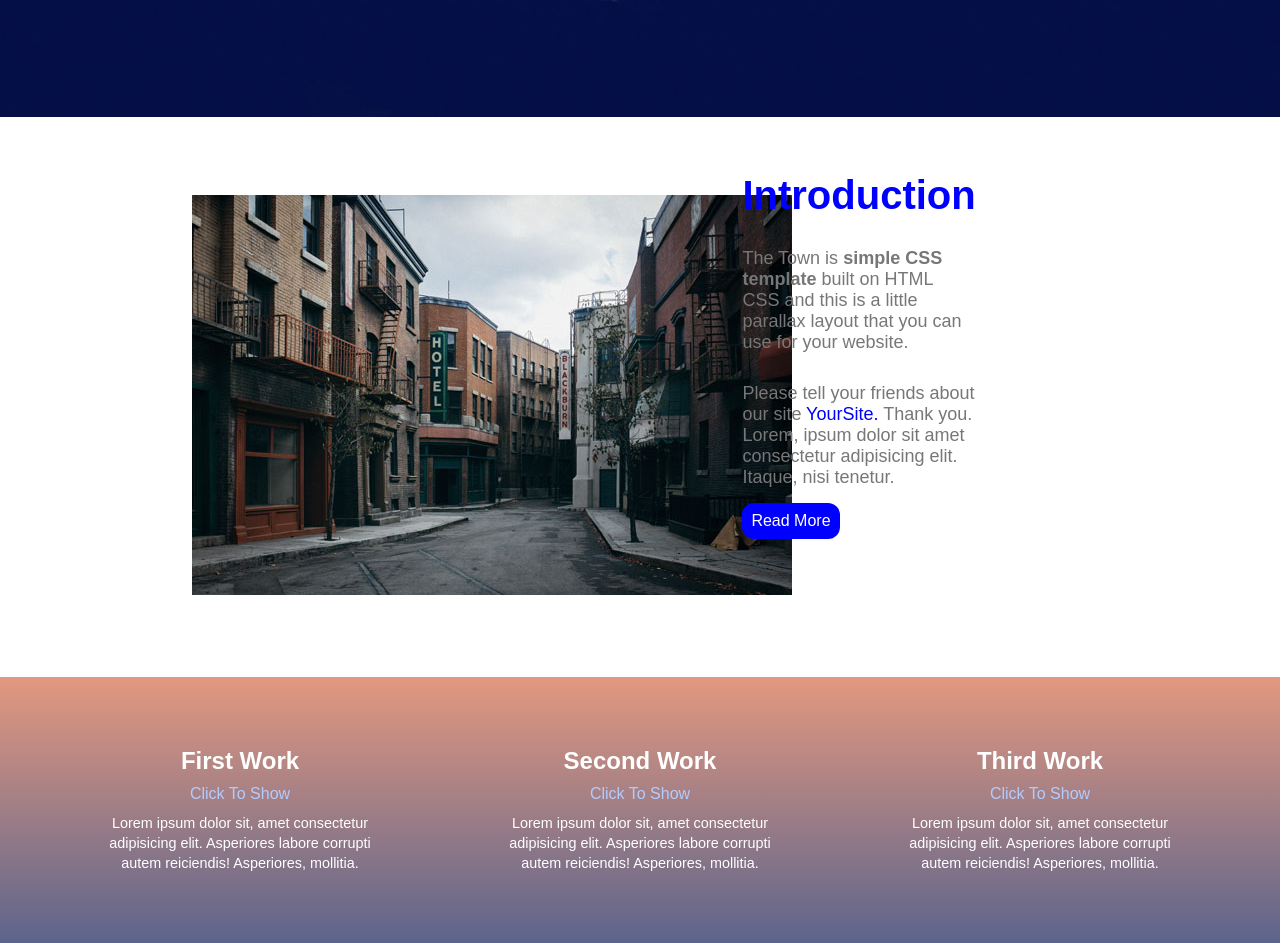
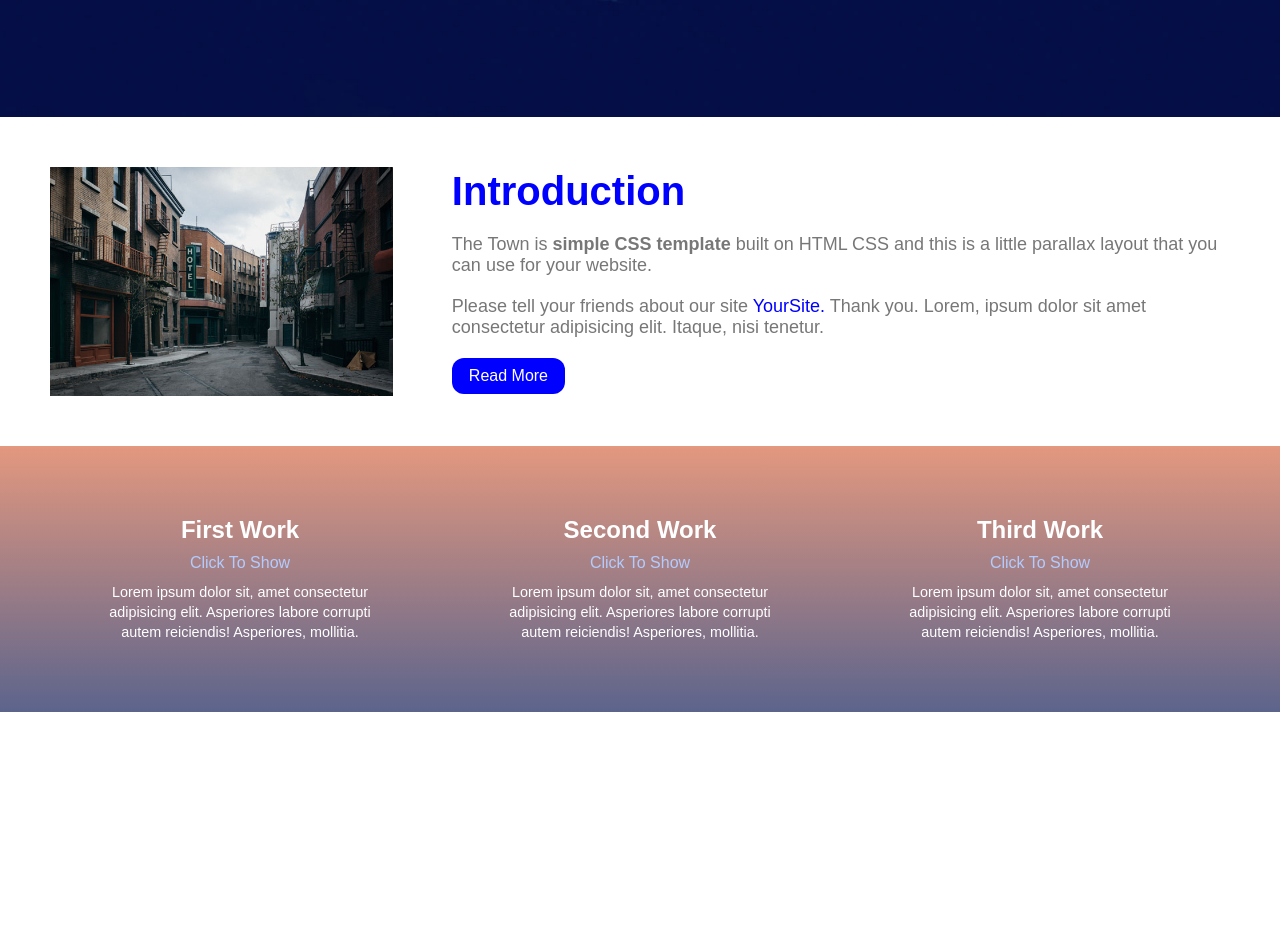
Before and after one commit to Hazem584/The-Town, a plain HTML site: page index.html in a window 1280 px wide. Shown: the part 683-1626 px from the top of the page. After the commit the page ends 1395 px from the top, so only its background shows below. Drawn offline with Linux system fonts and the light colour scheme.

Commit message:
fix: correct hover selector and adjust layout in introduction section

```diff
--- a/style.css
+++ b/style.css
@@ -52,7 +52,7 @@ h1 {
   color: white;
 }
 
-.BrandName :hover {
+.BrandName:hover {
   color: blue;
 }
 
@@ -104,51 +104,39 @@ h1 {
 /* Introduction Section */
 .intro_section {
   display: flex;
-  padding-bottom: 50px;
-  padding-top: 50px;
-  justify-content: space-between;
+  justify-content: center;
   align-items: center;
-  position: relative;
-  height: 70vh;
+  padding: 50px;
+  height: auto;
 }
+
 .intro_image {
-  position: absolute;
-  left:15%;
+  width: 40%;
+  margin-right: 5%;
 }
-.intro_text {
-  width: 40%;
-  position: absolute;
-  right: 2%;
-  top: 10%;
+
+.intro_image img {
+  width: 100%;
+  height: auto;
+  display: block;
 }
+
 .intro_text h1 {
   color: blue;
-  margin-bottom: 30px;
+  margin-bottom: 20px;
 }
 
-.intro_text .intro_text_p1 {
-  color: #777;
-  width: 45%;
-  margin-bottom: 20px;
-  font-size: large;
-}
-
+.intro_text .intro_text_p1,
 .intro_text .intro_text_p2 {
   color: #777;
-  width: 48%;
-  margin-bottom: 26px;
   font-size: large;
-  position: absolute;
-  top: 105%;
+  margin-bottom: 20px;
 }
 
 .intro_text_button {
-  position: absolute;
-  top: 165%;
-  left: 0%;
   border: 1px solid transparent;
   border-radius: 12px;
-  padding: 0.5rem 0.5rem;
+  padding: 0.5rem 1rem;
   font-size: 1rem;
   color: white;
   background-color: blue;
@@ -156,12 +144,11 @@ h1 {
 
 /* Work Section */
 .work_section {
-  position: relative;
-  top: 165%;
   padding: 50px 0;
   text-align: center;
   background: linear-gradient(180deg, #e3987f, #5c648c);
   color: white;
+  position: relative;
 }
 
 .container {
```
